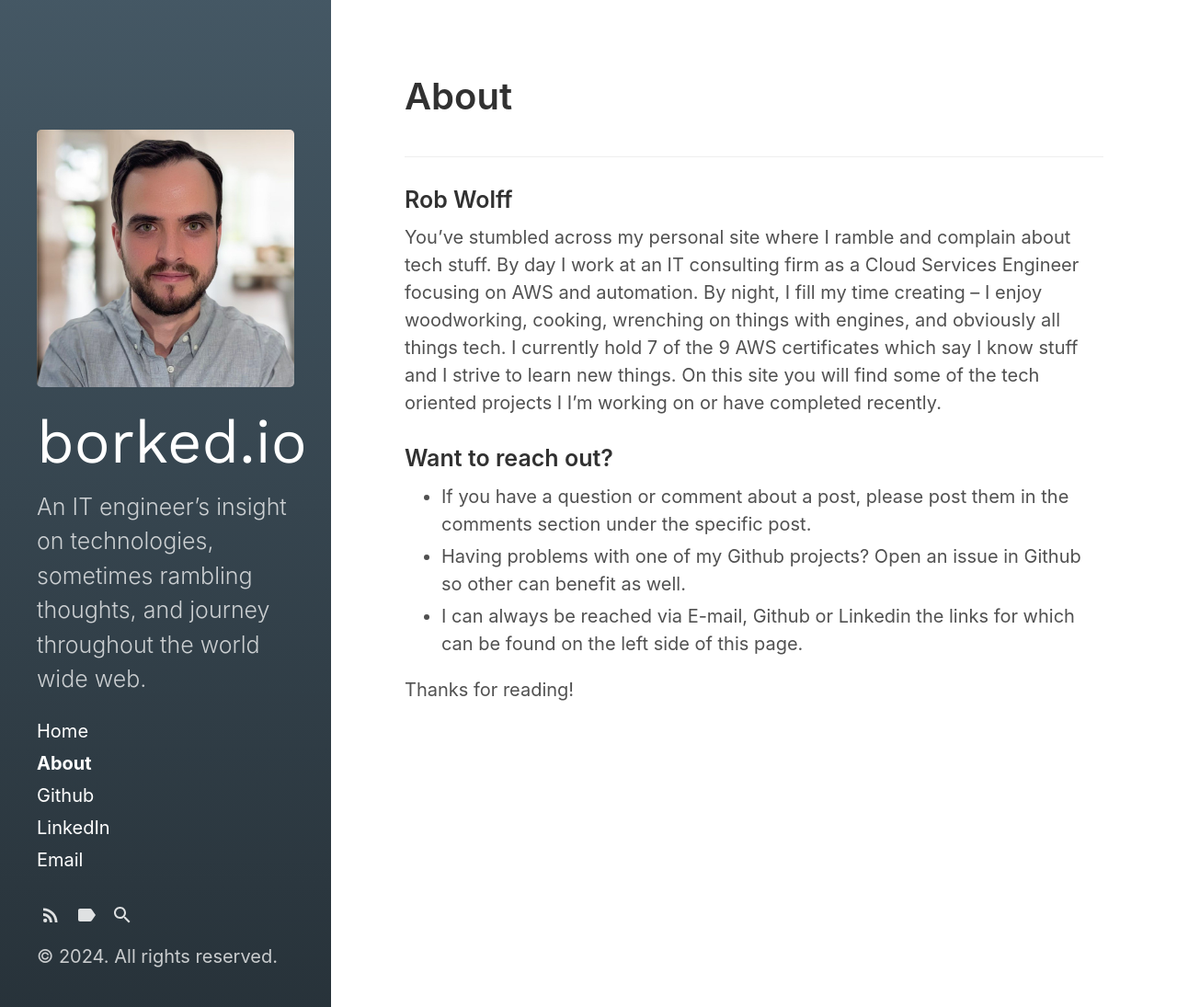
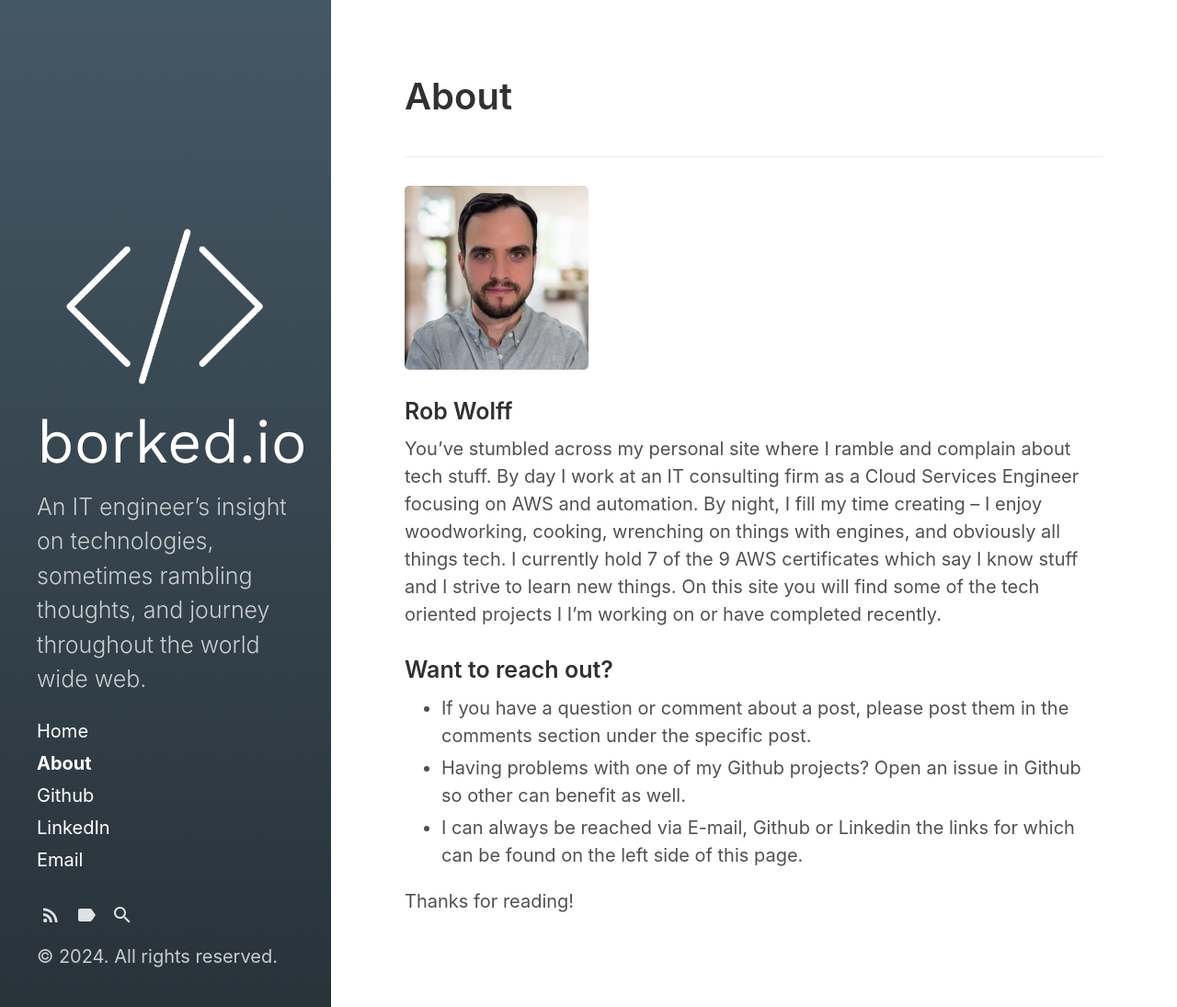
Before and after one commit to robwolff3/borked.io, a Jekyll site: the page built from about.md, in a window 1280 px wide. Shown: the whole page at 92% size. Built offline with Jekyll 4.4.1, drawn with Linux system fonts in a browser that asks for light colours.

Commit message:
changing photo

```diff
--- a/_config.yml
+++ b/_config.yml
@@ -8,7 +8,7 @@ tagline:          'All things cloud and automation'
 description:      'An IT engineer’s insight on technologies, sometimes rambling thoughts, and journey throughout the world wide web.'
 url:              'https://borked.io'
 baseurl:          '/'
-logo:             '/assets/picture.jpg'
+logo:             '/assets/logo.png'
 
 encoding: UTF-8
 excerpt_separator: <!--more-->
--- a/_includes/sidebar.html
+++ b/_includes/sidebar.html
@@ -1,6 +1,6 @@
 <div id="sidebar">
   <header>
-    <img src="/assets/picture.jpg" alt="Picture" height="300" width="300" align="middle"/>
+    <img src="/assets/logo.png" alt="Logo" height="300" width="300" align="middle"/>
     <{% if page.layout == "index" %}h1{% else %}div{% endif %} class="site-title">
       <a href="{{ site.baseurl }}/">
         {% unless page.url == "/" %}
--- a/about.md
+++ b/about.md
@@ -5,6 +5,8 @@ sidebar_link: true
 ---
 
 ___
+
+<img src="/assets/picture.jpg" alt="Headshot" height="200" width="200">
 
 ### Rob Wolff
 
```
